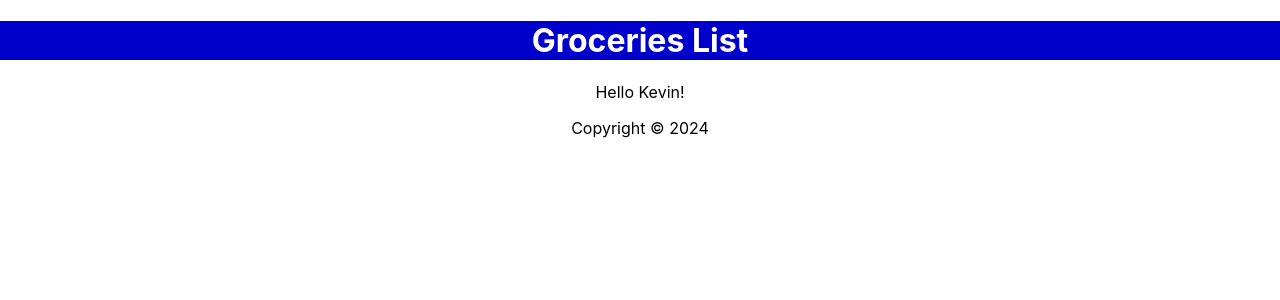
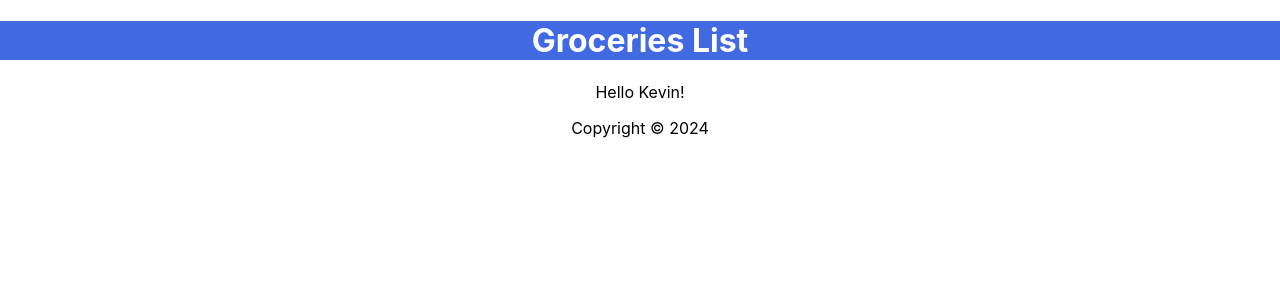
Before and after one commit to Hansika002/React-JS-Essentials, a React (Create React App) app: page / in a window 1280 px wide. Shown: the top 300 px of the page. Built offline with nearby package versions, Linux system fonts and the light colour scheme.

Commit message:
updated Header.js

```diff
--- a/src/Header.js
+++ b/src/Header.js
@@ -1,9 +1,11 @@
 const Header = () => {
+    const headerStyle = {
+        backgroundColor: 'royalblue',
+        color: '#fff'
+    };
+
     return (
-        <header style={{
-            backgroundColor: 'mediumblue',
-            color: '#fff'
-        }}>
+        <header style={headerStyle}>
             <h1>Groceries List</h1>
 
 
```
